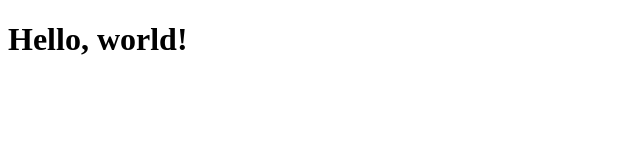
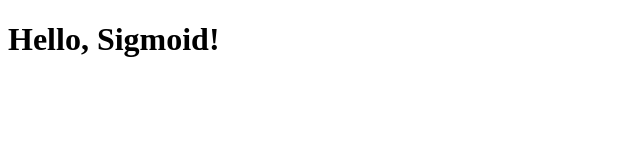
Before and after one commit to SharanReddyy/GCPFrontEnd, a plain HTML site: page index.html in a window 1280 px wide. Shown: the whole page, without its empty margins (0-640 px from the left). Drawn offline with Linux system fonts and the light colour scheme.

Commit message:
Update index.html

```diff
--- a/index.html
+++ b/index.html
@@ -6,6 +6,6 @@
     <title>Sample Frontend</title>
 </head>
 <body>
-    <h1>Hello, world!</h1>
+    <h1>Hello, Sigmoid!</h1>
 </body>
 </html>
```
